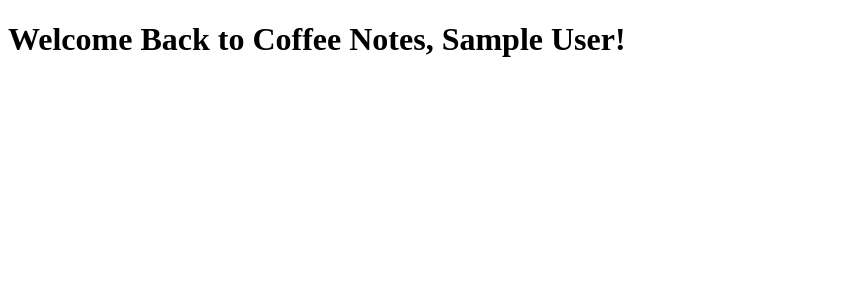
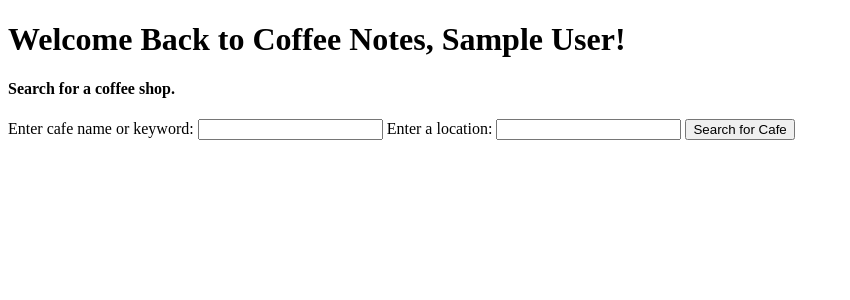
Before and after one commit to victoria-vu/Coffee-Notes, a Flask app: page /dashboard in a window 1280 px wide. Shown: the part 88-388 px from the top of the page, without its empty margins (0-850 px from the left). Run offline with Flask 3, Linux system fonts and the light colour scheme; the visitor is signed in with stand-in values (Sample User, id 1).

Commit message:
Create search form on dashboard

```diff
--- a/templates/dashboard.html
+++ b/templates/dashboard.html
@@ -4,4 +4,12 @@
 
 {% block body %}
 <h1>Welcome Back to Coffee Notes, {{ name }}!</h1>
+<h4>Search for a coffee shop.</h4>
+<form action="/cafe/search">
+    <label for="term">Enter cafe name or keyword:</label>
+    <input type="text" name="term" id="term">
+    <label for="location">Enter a location:</label>
+    <input type="text" name="location" id="location" required="">
+    <button type="submit">Search for Cafe</button>
+</form>
 {% endblock %}
```
